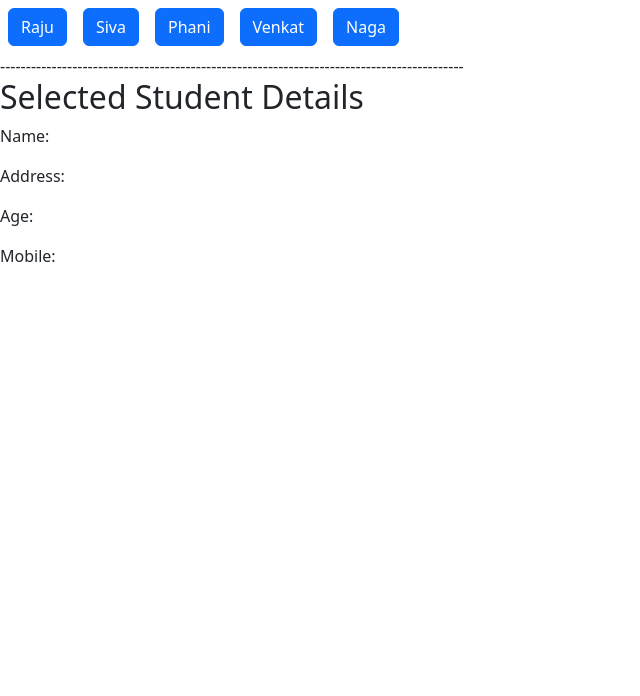
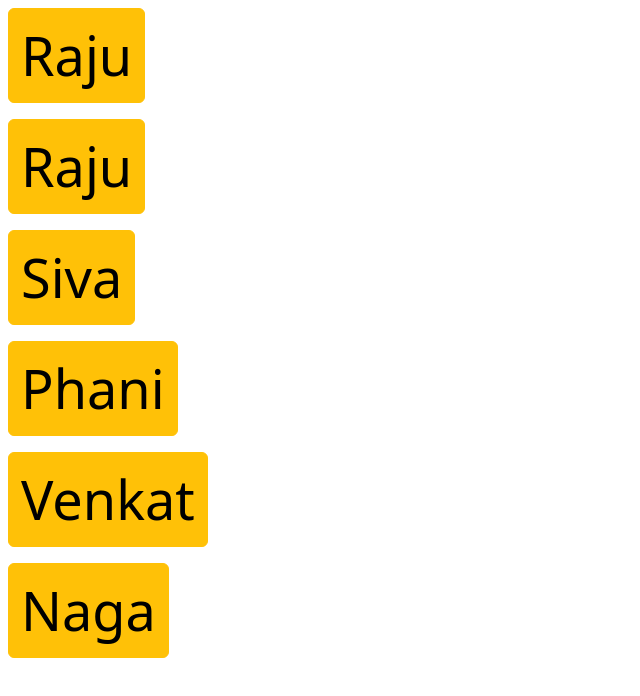
Before and after one commit to mynameiseswar/demo-app, an Angular app: page / in a window 1280 px wide. Shown: the top 696 px of the page, without its empty margins (0-640 px from the left). Built offline with nearby package versions, Linux system fonts and the light colour scheme.

Commit message:
Example: ngClass & ngStyle

```diff
--- a/src/app/app-button/app-button.component.html
+++ b/src/app/app-button/app-button.component.html
@@ -1,3 +1,7 @@
 
 
-<button class="btn {{className}} m-2" (click)="onClick()"> {{buttonObject?.name}}  </button>
+<button class="btn m-2" [ngStyle]="{'font-size': '54px'}" [ngClass]="getClassName(className)" (click)="onClick()"> {{buttonTitle}}  </button>
+<br/>
+<!-- [ngClass]="className" -->
+
+<!-- <button class="btn m-2" [ngStyle]="{'font-size': '54px'}" [ngClass]="className.toLocaleLowerCase() == 'd' ? 'btn-danger' : 'btn-primary' " (click)="onClick()"> {{buttonTitle}}  </button> -->
--- a/src/app/app-button/app-button.component.ts
+++ b/src/app/app-button/app-button.component.ts
@@ -10,16 +10,9 @@ export class AppButtonComponent {
 
   buttonClassName: string |undefined;
 
-  // @Input() buttonTitle: string  = 'Click Me' ;
+  @Input() buttonTitle: string  = 'Click Me' ;
 
-  /* @Input() buttonObject: Student  = {
-    name: '',
-    age: 0,
-    address: '',
-    mobile: ''
-  }; */
-
-  @Input() buttonObject: Student | undefined;
+  // @Input() buttonObject: Student | undefined;
 
   // @Input() buttonClassName: string | undefined;
 
@@ -32,9 +25,37 @@ export class AppButtonComponent {
 
   onClick(){
     console.log("Button Click");
-    // this.onButtonClick.emit(this.buttonTitle);
+    this.onButtonClick.emit(this.buttonTitle);
 
-    this.onButtonClick.emit(this.buttonObject);
+    // this.onButtonClick.emit(this.buttonObject);
+  }
+
+  getClassName(name: string): string{
+    let className: string;
+
+
+    /* if(name.toLocaleLowerCase() == 'd'){
+      className = 'btn-succes';
+    }else if(name.toLocaleLowerCase() == 'p'){
+      className = 'btn-danger';
+    } */
+
+    switch (name.toLowerCase()){
+      case 'd':
+        className = 'btn-primary';
+        break;
+      case 'p':
+        className = 'btn-danger';
+        break;
+      case 'k':
+          className = 'btn-warning';
+      break;
+      default:
+        className = 'btn-primary';
+      break;
+    }
+
+    return className;
   }
 
 }
--- a/src/app/app.component.html
+++ b/src/app/app.component.html
@@ -14,9 +14,9 @@
 <!--
 <p *ngFor="let student of studentList"> Student Name is : {{student.name}} </p> -->
 
-<!-- <app-button [buttonTitle]="'Show'"  (onButtonClick)="onButtonAction($event)" [buttonClassName]="'btn-primary'"></app-button>
-<app-button [buttonTitle]="'Hide'" (onButtonClick)="onButtonAction($event)" [buttonClassName]="'btn-danger'"></app-button>
-<app-button [buttonTitle]="'Show/Hide'" (onButtonClick)="onButtonAction($event)" [buttonClassName]="'btn-info'"></app-button>
+<!-- <app-button [buttonTitle]="'Show'"  (onButtonClick)="onButtonAction($event)" [buttonClassName]="'P'"></app-button>
+<app-button [buttonTitle]="'Hide'" (onButtonClick)="onButtonAction($event)" [buttonClassName]="'D'"></app-button>
+<app-button [buttonTitle]="'Show/Hide'" (onButtonClick)="onButtonAction($event)" [buttonClassName]="'I'"></app-button>
 
 <app-button [buttonTitle]="'HYD'" (onButtonClick)="onButtonAction($event)" ></app-button>
  -->
@@ -24,7 +24,12 @@
 
 <!-- <section class="box" *ngIf="boxStatus"></section> -->
 
-<app-button *ngFor="let student of studentList" [buttonObject]="student" (onButtonClick)="onStudentClick($event)" [buttonClassName]="'btn-primary'"></app-button>
+<!-- <app-button *ngFor="let student of studentList" [buttonObject]="student" (onButtonClick)="onStudentClick($event)" [buttonClassName]="'btn-primary'"></app-button> -->
+
+<!-- <span *ngFor="let student of studentList;">
+    <app-button [buttonTitle]="student.name"  (onButtonClick)="onStudentClickOption2($event)" ></app-button>
+</span>
+
 
 <br/>
 ------------------------------------------------------------------------------------------
@@ -34,4 +39,11 @@
 <p> Name:  {{selectedSudent?.name}}</p>
 <p> Address: {{selectedSudent?.age}}</p>
 <p> Age: {{selectedSudent?.address}}</p>
-<p> Mobile: {{selectedSudent?.mobile}} </p>
+<p> Mobile: {{selectedSudent?.mobile}} </p> -->
+
+
+
+
+<span *ngFor="let student of studentList;">
+    <app-button [buttonTitle]="student.name" [buttonClassName]="'k'"   (onButtonClick)="onStudentClickOption2($event)" ></app-button>
+</span>
--- a/src/app/app.component.ts
+++ b/src/app/app.component.ts
@@ -22,6 +22,12 @@ export class AppComponent {
 
   selectedSudent: Student | undefined;
   studentList: Array<Student> = [
+    {
+      name: "Raju",
+      age: 18,
+      address: 'GNT',
+      mobile: '+91-234-567-820'
+    },
     {
       name: "Raju",
       age: 30,
@@ -81,6 +87,16 @@ export class AppComponent {
   }
 
 
+  onStudentClickOption2(studentName: string){
+    console.log(studentName);
+
+    this.studentList.forEach((student)=>{
+        if(student.name == studentName){
+          this.selectedSudent = student;
+        }
+    });
+  }
+
   // showButton="Show";
 
   // String
```
